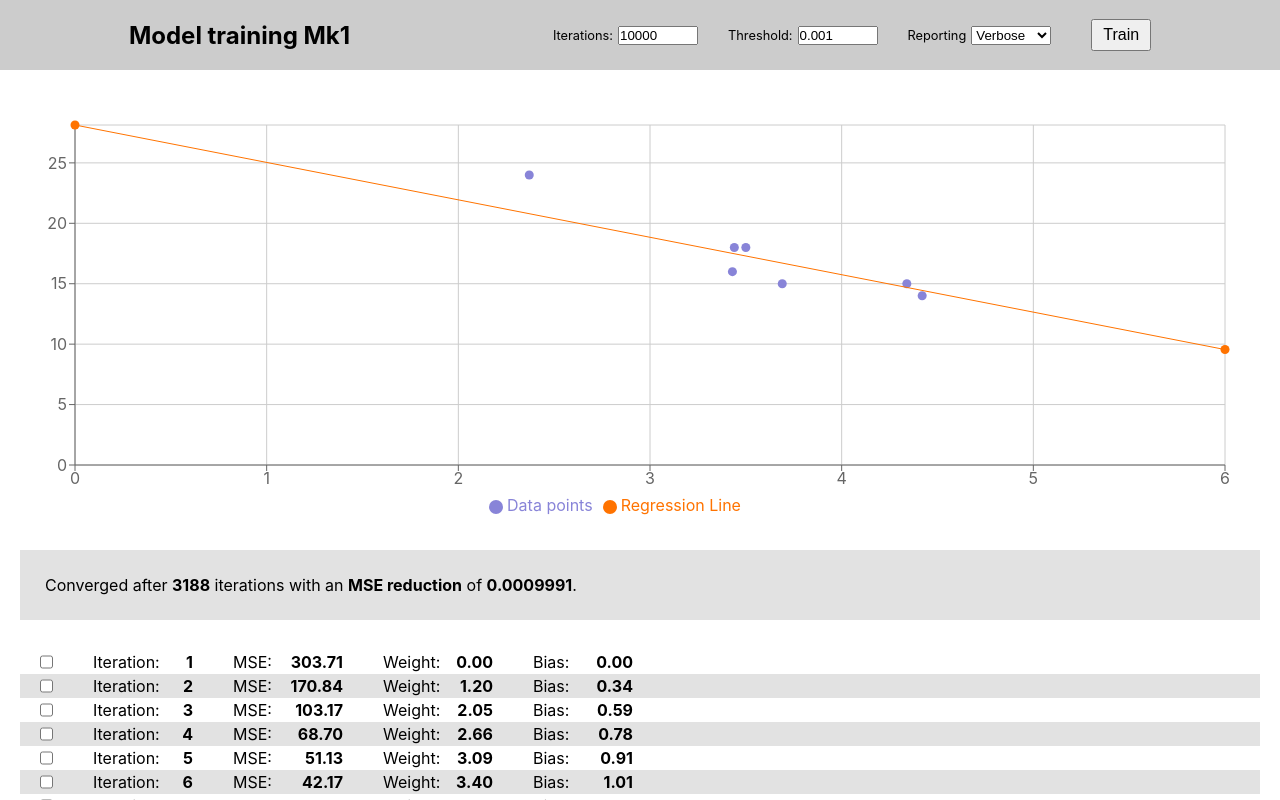
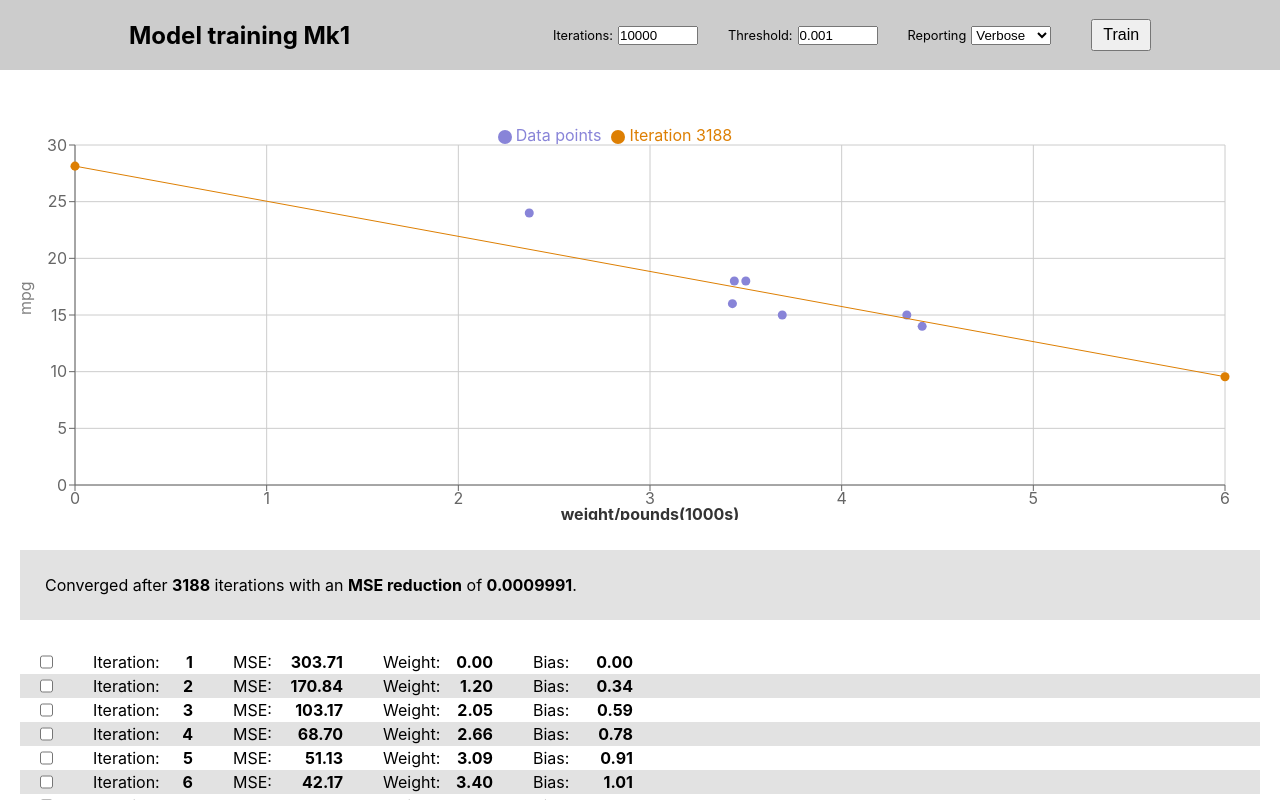
Before and after one commit to pablisch/model-training-react-1, a React (Vite) app: page / in a window 1280 px wide. Both pictures are taken after a click on the button "Train". Shown: the top 800 px of the page. Built offline with nearby package versions, Linux system fonts and the light colour scheme.

Commit message:
chore: display regression line for up to 8 iterations on the graph.

```diff
--- a/src/App.tsx
+++ b/src/App.tsx
@@ -48,6 +48,10 @@ function App() {
   }
 
   const handleToggleSelectRow = (iteration: number) => {
+    const thisIteration = trainingData.find(row => row.iteration === iteration)
+    if (!thisIteration) return
+    const selectedRows = trainingData.filter(row => row.selected)
+    if (selectedRows.length > 8 && !thisIteration.selected) return
     setTrainingData(prev =>
       prev.map(row =>
         row.iteration === iteration ? { ...row, selected: !row.selected } : row
@@ -69,6 +73,7 @@ function App() {
       {trainingData.length > 0 && (
         <MainGraph
           inputData={inputDataExample1}
+          trainingData={trainingData}
           weight={trainingData[trainingData.length - 1].weight}
           bias={trainingData[trainingData.length - 1].bias}
         />
--- a/src/components/Graph/Graph.tsx
+++ b/src/components/Graph/Graph.tsx
@@ -9,33 +9,72 @@ import {
   Tooltip,
   Legend,
 } from 'recharts'
-import { InputData } from '../../types/types.ts'
+import { InputData, TrainingData } from '../../types/types.ts'
+import helpers from '../../util/helpers.ts'
 
-// type DataPoint = { feature: number; label: number }
+const arbitraryAxisExtension = 1.1
+const colors = ['#dd7f03', '#203e9f', '#7b1d9f', '#158b1f', '#dd1435']
 
 type Props = {
   inputData: InputData
+  trainingData: TrainingData
   weight: number
   bias: number
 }
 
-export const Graph: React.FC<Props> = ({ inputData, weight, bias }) => {
+export const Graph: React.FC<Props> = ({
+  inputData,
+  trainingData,
+  weight,
+  bias,
+}) => {
   const data = inputData.data
   // Extract feature and label values
   const features = data.map(d => d.feature)
   const labels = data.map(d => d.label)
 
   // X-axis and Y-axis increments
-  const xAxisIncrement = 1
-  const yAxisIncrement = 5
+
+  console.log('****()** inc 24:', helpers.findGraphIncrement(24))
+  console.log('****()** inc 25:', helpers.findGraphIncrement(25))
+  console.log('****()** inc 327:', helpers.findGraphIncrement(327))
 
   // Calculate max values for x and y
-  const maxFeature = Math.max(...features)
-  const maxLabel = Math.max(...labels)
+  const maxFeature = Math.max(...features) * arbitraryAxisExtension
+  console.log('****()** maxFeature:', maxFeature)
+  const maxLabel = Math.max(...labels) * arbitraryAxisExtension
+  console.log('****()** maxLabel:', maxLabel)
+
+  console.log('****()** inc X:', helpers.findGraphIncrement(maxFeature))
+  console.log('****()** inc Y:', helpers.findGraphIncrement(maxLabel))
+
+  const xAxisIncrement = helpers.findGraphIncrement(maxFeature * 1.3)
+  const yAxisIncrement = helpers.findGraphIncrement(maxLabel * 1.3)
 
   // Calculate the rounded limits for axes
   const roundedMaxX = Math.ceil(maxFeature) + xAxisIncrement
   const roundedMaxY = Math.ceil(maxLabel / yAxisIncrement) * yAxisIncrement
+  console.log('****()** roundedMaxX:', roundedMaxX)
+  console.log('****()** roundedMaxY:', roundedMaxY)
+
+  // Find selected iterations
+  const selectedIterations = trainingData.filter(
+    iteration => iteration.selected
+  )
+  console.log('****()** selectedIterations:', selectedIterations)
+
+  const regressionLines = []
+  for (const iteration of selectedIterations) {
+    const regressionLine = [
+      { feature: 0, label: 0 + iteration.bias },
+      {
+        feature: roundedMaxX,
+        label: iteration.weight * roundedMaxX + iteration.bias,
+      },
+      {iteration: iteration.iteration},
+    ]
+    regressionLines.push(regressionLine)
+  }
 
   // Calculate regression line based on the range of the graph
   const minFeature = 0
@@ -44,6 +83,7 @@ export const Graph: React.FC<Props> = ({ inputData, weight, bias }) => {
     { feature: minFeature, label: weight * minFeature + bias },
     { feature: maxFeatureForLine, label: weight * maxFeatureForLine + bias },
   ]
+  console.log('****()** regressionLine:', regressionLine)
 
   return (
     <ResponsiveContainer width="100%" height={400}>
@@ -56,10 +96,16 @@ export const Graph: React.FC<Props> = ({ inputData, weight, bias }) => {
           dataKey="feature"
           name="Feature"
           domain={[0, roundedMaxX]}
+          label={{
+            value: inputData.featureLabel,
+            position: 'insideBottom',
+            offset: -5,
+            style: { fontWeight: 'bold', fill: '#333' },
+          }}
           ticks={Array.from(
             { length: roundedMaxX + 1 },
             (_, i) => i * xAxisIncrement
-          )} // Fixed increments for X axis
+          )}
         />
 
         {/* Y Axis with fixed increments */}
@@ -68,25 +114,35 @@ export const Graph: React.FC<Props> = ({ inputData, weight, bias }) => {
           dataKey="label"
           name="Label"
           domain={[0, roundedMaxY]}
+          label={{
+            value: inputData.labelLabel,
+            angle: -90,
+            position: 'insideLeft',
+            offset: 10,
+          }}
           ticks={Array.from(
             { length: roundedMaxY / yAxisIncrement + 1 },
             (_, i) => i * yAxisIncrement
-          )} // Fixed increments for Y axis
+          )}
         />
 
         <Tooltip />
-        <Legend />
+        <Legend verticalAlign="top" align="center" />
 
         {/* Data points */}
         <Scatter name="Data points" data={data} fill="#8884d8" />
 
         {/* Regression line */}
-        <Scatter
-          name="Regression Line"
-          data={regressionLine}
-          line
-          fill="#ff7300"
-        />
+        {regressionLines.map((line, index) => (
+          <Scatter
+            key={index}
+            name={`Iteration ${line[2].iteration}`}
+            data={line}
+            line
+            fill={colors[index % colors.length]} // cycle through colors
+          />
+        ))}
+
       </ScatterChart>
     </ResponsiveContainer>
   )
--- a/src/components/Graph/MainGraph.tsx
+++ b/src/components/Graph/MainGraph.tsx
@@ -1,18 +1,24 @@
 // import React from 'react'
 import { Graph } from './Graph.tsx'
-import { InputData } from '../../types/types.ts'
+import { InputData, TrainingData } from '../../types/types.ts'
 import './Graph.css'
 
 type GraphProps = {
   inputData: InputData
+  trainingData: TrainingData
   weight: number
   bias: number
 }
 
-const MainGraph = ({ inputData, weight, bias }: GraphProps) => {
+const MainGraph = ({ inputData, trainingData, weight, bias }: GraphProps) => {
   return (
     <div className="main-graph-container">
-      <Graph inputData={inputData} weight={weight} bias={bias} />
+      <Graph
+        inputData={inputData}
+        trainingData={trainingData}
+        weight={weight}
+        bias={bias}
+      />
     </div>
   )
 }
--- a/src/data/data.ts
+++ b/src/data/data.ts
@@ -10,6 +10,7 @@ export const inputDataExample1: InputData = {
     { feature: 3.43, label: 16 },
     { feature: 4.34, label: 15 },
     { feature: 4.42, label: 14 },
+    // { feature: 2.37, label: 23 },
     { feature: 2.37, label: 24 },
   ],
 }
--- /dev/null
+++ b/src/util/helpers.ts
@@ -0,0 +1,23 @@
+export default {
+  findGraphIncrement: (maxValue: number) => {
+    const preferredSteps = [1, 2, 5]
+    const minIncrements = 5
+    const maxIncrements = 12
+
+    if (maxValue <= 0) return 0
+
+    const magnitude = Math.pow(10, Math.floor(Math.log10(maxValue)))
+    for (let factor = magnitude / 10; factor <= magnitude * 10; factor *= 10) {
+      for (const step of preferredSteps) {
+        const increment = step * factor
+        const numIncrements = Math.ceil(maxValue / increment)
+        if (numIncrements >= minIncrements && numIncrements <= maxIncrements) {
+          return increment
+        }
+      }
+    }
+
+    // fallback: just return the max divided by 10 if nothing fits
+    return maxValue / 10
+  },
+}
```
